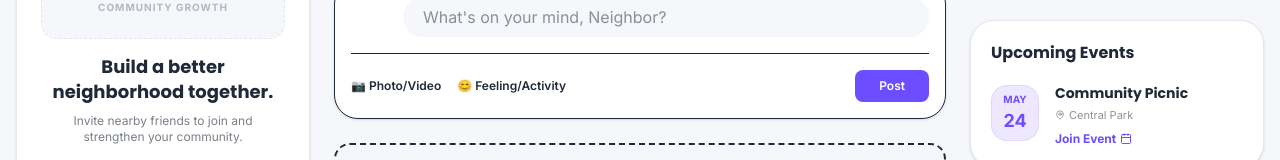
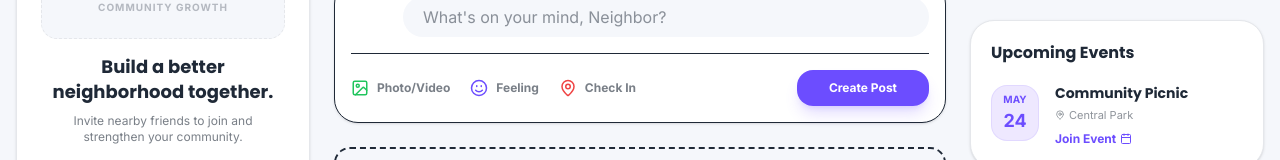
Before and after one commit to riya1689/neighbo-frontend, a Next.js app: page / in a window 1280 px wide. Shown: the part 404-564 px from the top of the page. Built offline with nearby package versions, Linux system fonts and the light colour scheme.

Commit message:
feat: Hompepage - update create post icon with lucide react

```diff
--- a/src/components/home/CreatePost.tsx
+++ b/src/components/home/CreatePost.tsx
@@ -1,3 +1,4 @@
+import { ImageIcon, Smile, MapPin } from 'lucide-react';
 export default function CreatePost() {
     return (
         <div className="bg-white rounded-2xl p-4 shadow-sm border border-softGray space-y-4">
@@ -10,13 +11,24 @@ export default function CreatePost() {
                 />
             </div>
             <hr className="border-softGray" />
-      <div className="flex justify-between items-center text-xs font-semibold text-darkText/70">
-        <div className="flex gap-4">
-          <button className="flex items-center gap-1 hover:text-primary transition">📷 Photo/Video</button>
-          <button className="flex items-center gap-1 hover:text-primary transition">😊 Feeling/Activity</button>
+            <div className="flex justify-between items-center text-xs font-bold text-dark-text/60">
+                <div className="flex gap-5">
+                    <button className="flex items-center gap-2 hover:text-primary transition">
+                        <ImageIcon size={18} className="text-accent-green" /> Photo/Video
+                    </button>
+                    <button className="flex items-center gap-2 hover:text-primary transition">
+                        <Smile size={18} className="text-primary" /> Feeling
+                    </button>
+                    <button className="flex items-center gap-2 hover:text-primary transition">
+                        <MapPin size={18} className="text-accent-red" /> Check In
+                    </button>
                 </div>
-        <button className="bg-primary text-white px-6 py-2 rounded-lg hover:bg-primary-dark transition">Post</button>
+                <button className="bg-primary text-white px-8 py-2.5 rounded-xl font-bold hover:bg-primary-dark transition shadow-lg shadow-primary/20">
+                   Create Post
+                </button>
             </div>
+
+
         </div>
     );
 }
```
Lines whose indentation alone changed are shown as unchanged.
